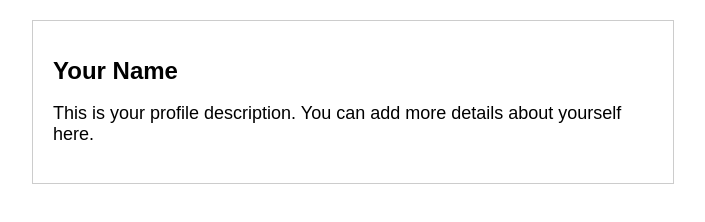
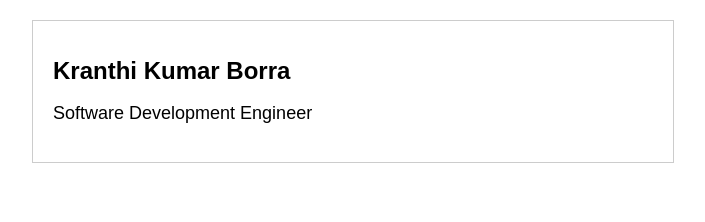
Before and after one commit to kranthib14/mypage, a plain HTML site: page index.html in a window 1280 px wide. Shown: the whole page, without its empty margins (287-992 px from the left). Drawn offline with Linux system fonts and the light colour scheme.

Commit message:
name included

```diff
--- a/index.html
+++ b/index.html
@@ -26,8 +26,8 @@
 </head>
 <body>
     <div class="profile">
-        <h1>Your Name</h1>
-        <p>This is your profile description. You can add more details about yourself here.</p>
+        <h1>Kranthi Kumar Borra</h1>
+        <p>Software Development Engineer</p>
     </div>
 </body>
 </html>
```
